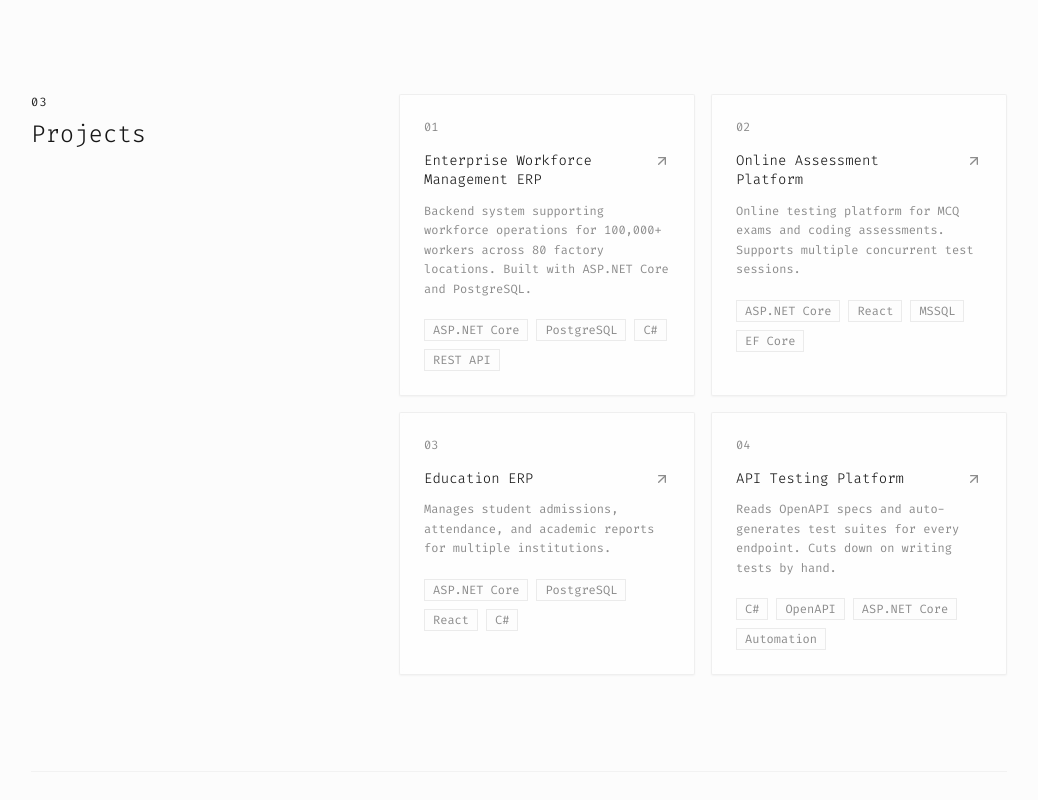
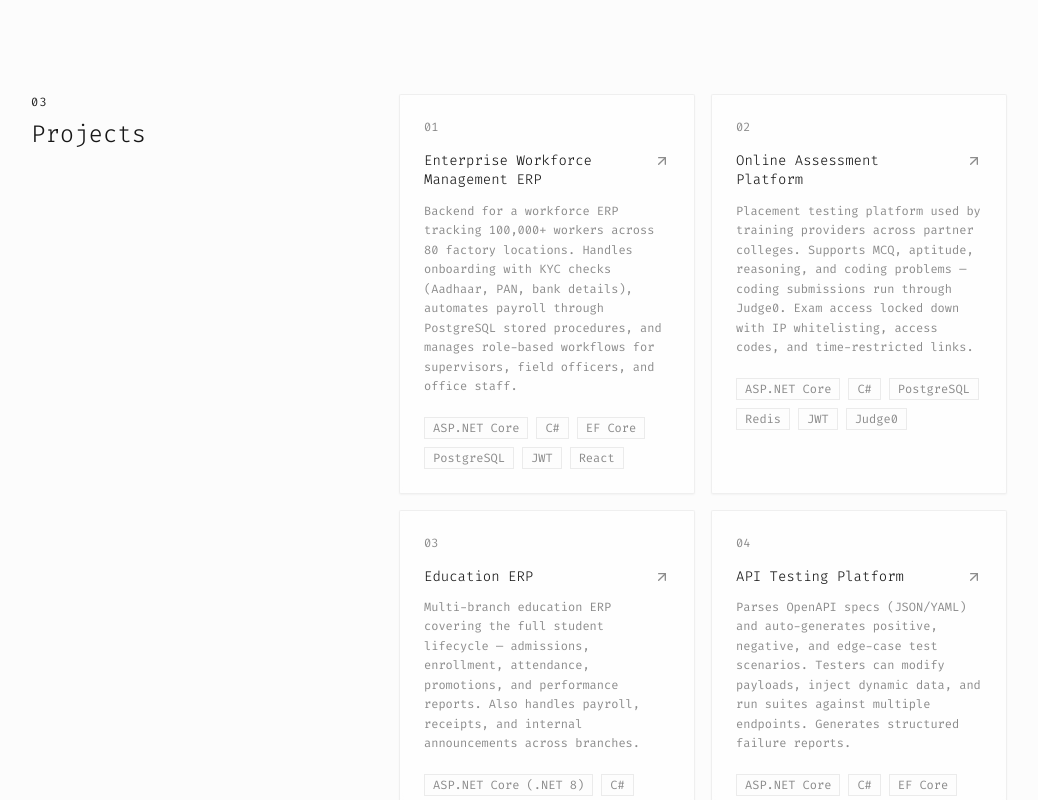
Before and after one commit to Bhargava999/portfolio, a React (Vite) app: page / in a window 1280 px wide. Shown: the part 2000-2800 px from the top of the page, without its empty margins (121-1159 px from the left). Built offline with nearby package versions, Linux system fonts and the light colour scheme; a web font is replaced by a local one.

Commit message:
feat: Add Experience and Projects components with GSAP animations and theme-adaptive styling.

```diff
--- a/src/components/Experience.jsx
+++ b/src/components/Experience.jsx
@@ -7,10 +7,11 @@ import { useTheme } from '../ThemeContext'
 gsap.registerPlugin(ScrollTrigger)
 
 const items = [
-  'Built and maintained 300+ REST API endpoints supporting multiple enterprise platforms.',
-  'Built backend services in ASP.NET Core for workforce operations across 80+ factory sites.',
-  'Worked across the full stack — from PostgreSQL schema design to React interfaces.',
-  'Took four platforms from first commit to production.',
+  'Built and maintained 150+ REST API endpoints across workforce management, education, assessment, and API testing platforms.',
+  'Automated payroll processing with PostgreSQL stored procedures that calculate payments from attendance and overtime data imported via Excel.',
+  'Implemented KYC based worker onboarding that validates Aadhaar, PAN, and bank details to catch duplicates before payroll runs.',
+  'Integrated Judge0 for live code execution in the assessment platform; locked down exams with IP whitelisting and time restricted links.',
+  'Worked across the full stack, from PostgreSQL schema design and stored procedures to EF Core and React frontends.',
 ]
 
 export default function Experience() {
--- a/src/components/Projects.jsx
+++ b/src/components/Projects.jsx
@@ -11,26 +11,26 @@ const projects = [
   {
     index: '01',
     title: 'Enterprise Workforce Management ERP',
-    description: 'Backend system supporting workforce operations for 100,000+ workers across 80 factory locations. Built with ASP.NET Core and PostgreSQL.',
-    tags: ['ASP.NET Core', 'PostgreSQL', 'C#', 'REST API'],
+    description: 'Backend for a workforce ERP tracking 100,000+ workers across 80 factory locations. Handles onboarding with KYC checks (Aadhaar, PAN, bank details), automates payroll through PostgreSQL stored procedures, and manages role-based workflows for supervisors, field officers, and office staff.',
+    tags: ['ASP.NET Core', 'C#', 'EF Core', 'PostgreSQL', 'JWT', 'React'],
   },
   {
     index: '02',
     title: 'Online Assessment Platform',
-    description: 'Online testing platform for MCQ exams and coding assessments. Supports multiple concurrent test sessions.',
-    tags: ['ASP.NET Core', 'React', 'MSSQL', 'EF Core'],
+    description: 'Placement testing platform used by training providers across partner colleges. Supports MCQ, aptitude, reasoning, and coding problems — coding submissions run through Judge0. Exam access locked down with IP whitelisting, access codes, and time-restricted links.',
+    tags: ['ASP.NET Core', 'C#', 'PostgreSQL', 'Redis', 'JWT', 'Judge0'],
   },
   {
     index: '03',
     title: 'Education ERP',
-    description: 'Manages student admissions, attendance, and academic reports for multiple institutions.',
-    tags: ['ASP.NET Core', 'PostgreSQL', 'React', 'C#'],
+    description: 'Multi-branch education ERP covering the full student lifecycle — admissions, enrollment, attendance, promotions, and performance reports. Also handles payroll, receipts, and internal announcements across branches.',
+    tags: ['ASP.NET Core (.NET 8)', 'C#', 'EF Core', 'PostgreSQL', 'RBAC'],
   },
   {
     index: '04',
     title: 'API Testing Platform',
-    description: 'Reads OpenAPI specs and auto-generates test suites for every endpoint. Cuts down on writing tests by hand.',
-    tags: ['C#', 'OpenAPI', 'ASP.NET Core', 'Automation'],
+    description: 'Parses OpenAPI specs (JSON/YAML) and auto-generates positive, negative, and edge-case test scenarios. Testers can modify payloads, inject dynamic data, and run suites against multiple endpoints. Generates structured failure reports.',
+    tags: ['ASP.NET Core', 'C#', 'EF Core', 'MSSQL', 'React'],
   },
 ]
 
```
